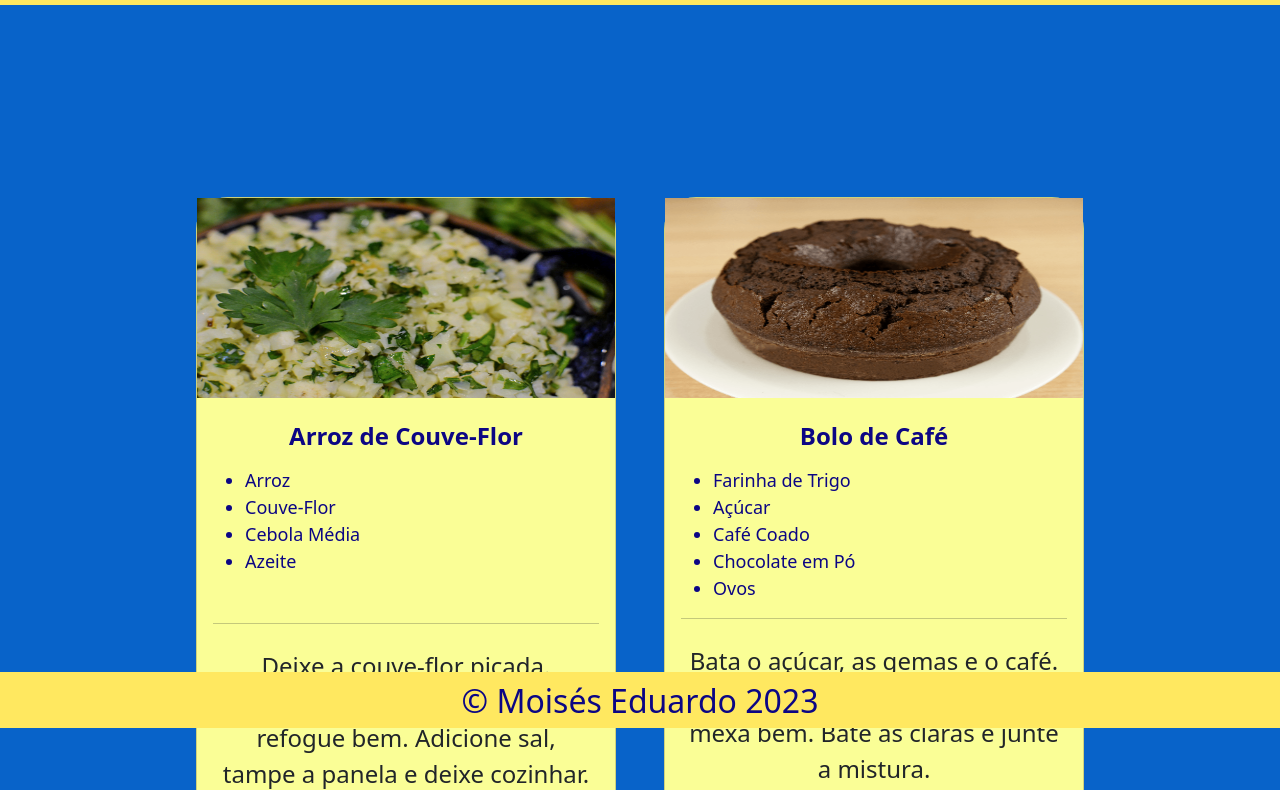
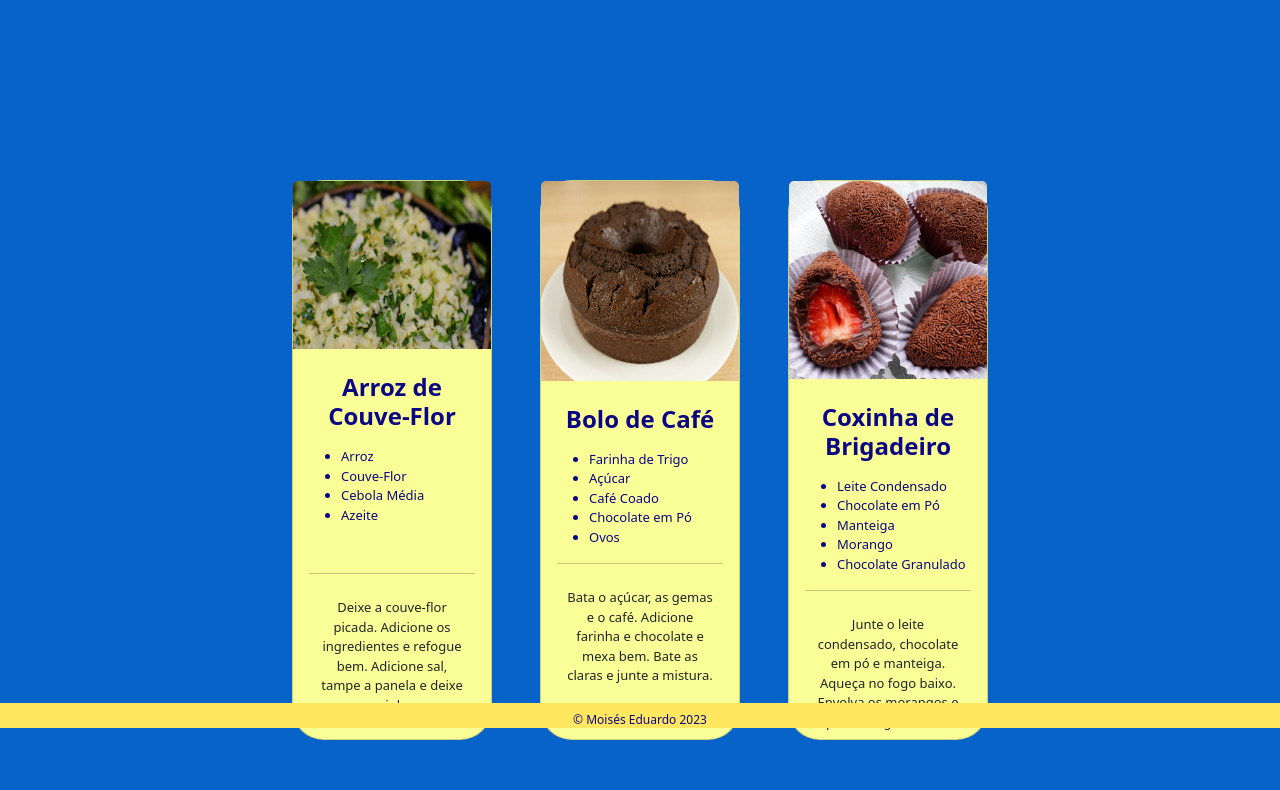
Before and after one commit to MoisesE2/Receitas_do_Sanji, a plain HTML site: page pages/receitas.html in a window 1280 px wide. Shown: the part 72-862 px from the top of the page. Drawn offline with nearby package versions, Linux system fonts and the light colour scheme.

Commit message:
tamanho-update

```diff
--- a/css/formatos.css
+++ b/css/formatos.css
@@ -20,12 +20,15 @@ body{
 header{
   background-color: var(--container-color);
   display: block;
+  height: 60px!important;
 }
 
 main{
   margin: 120px;
   text-align: center;
   color: white;
+  height:calc(100vh - 100px);
+  overflow-y:auto;
 }
 nav{
   display: flex;
@@ -41,10 +44,14 @@ footer {
   position: fixed;
   bottom: 0;
   width: 100%;
-  height: 56px;
+  height: 25px;
   padding-top: 10px;
   color: var(--emphasize-color);
   }
+h2{
+  font-size: 12px!important;
+  font-weight: 20px!important;
+}
 ul{
   color: white !important;
 }
@@ -62,12 +69,12 @@ ul{
 }
 
 .card-title{
-  font-size: xx-large !important;
+  font-size: medium !important;
   color: var(--emphasize-color) !important
 }
 .ingredientes{
   color: var(--emphasize-color) !important;
-  font-size: large;
+  font-size: small;
   text-align: left;
 }
 .card{
@@ -77,5 +84,5 @@ ul{
   background-color: var(--container-color)!important;
 }
 .card-text{
-  font-size: x-large !important;
+  font-size: small !important;
 }
--- a/pages/receitas.html
+++ b/pages/receitas.html
@@ -21,9 +21,9 @@
         </nav>
     </header>
     <main class="container-fluid d-flex flex-wrap align-items-center gap-5 justify-content-center py-5">
-        <div class="card rounded-5 my-4" style="width: 420px; height: 700px;">
+        <div class="card rounded-5 my-4" style="width: 200px; height: 560px;">
 
-            <img src="/assets/arroz.jpg" alt="Arroz de Couve-Flor">
+            <img src="/assets/arroz.jpg" alt="Arroz de Couve-Flor" class="card-img-top">
             <div class="card-body">
                 <h2 class="card-title fs-4 p-2 fw-bold">Arroz de Couve-Flor</h2>
                 <ul class="mb-5 ingredientes">
@@ -40,8 +40,8 @@
                     cozinhar.</p>
             </div>
         </div>
-        <div class="card rounded-5 my-4" style="width: 420px; height: 700px;">
-            <img src="/assets/Bolo.png" alt="Bolo de café" >
+        <div class="card rounded-5 my-4" style="width: 200px; height: 560px;">
+            <img src="/assets/Bolo.png" alt="Bolo de café" class="card-img-top" >
             <div class="card-body">
                 <h2 class="card-title fs-4 p-2 fw-bold">Bolo de Café</h2>
                 <ul class="ingredientes">
@@ -56,8 +56,8 @@
                     as claras e junte a mistura.</p>
             </div>
         </div>
-        <div class="card rounded-5 my-4" style="width: 420px; height: 700px;">
-            <img src="/assets/coxinha.jpg" alt="Coxinha de brigadeiro">
+        <div class="card rounded-5 my-4" style="width: 200px; height: 560px;">
+            <img src="/assets/coxinha.jpg" alt="Coxinha de brigadeiro" class="card-img-top">
             <div class="card-body">
                 <h2 class="card-title fs-4 p-2 fw-bold">Coxinha de Brigadeiro</h2>
                 <ul class="ingredientes">
```
